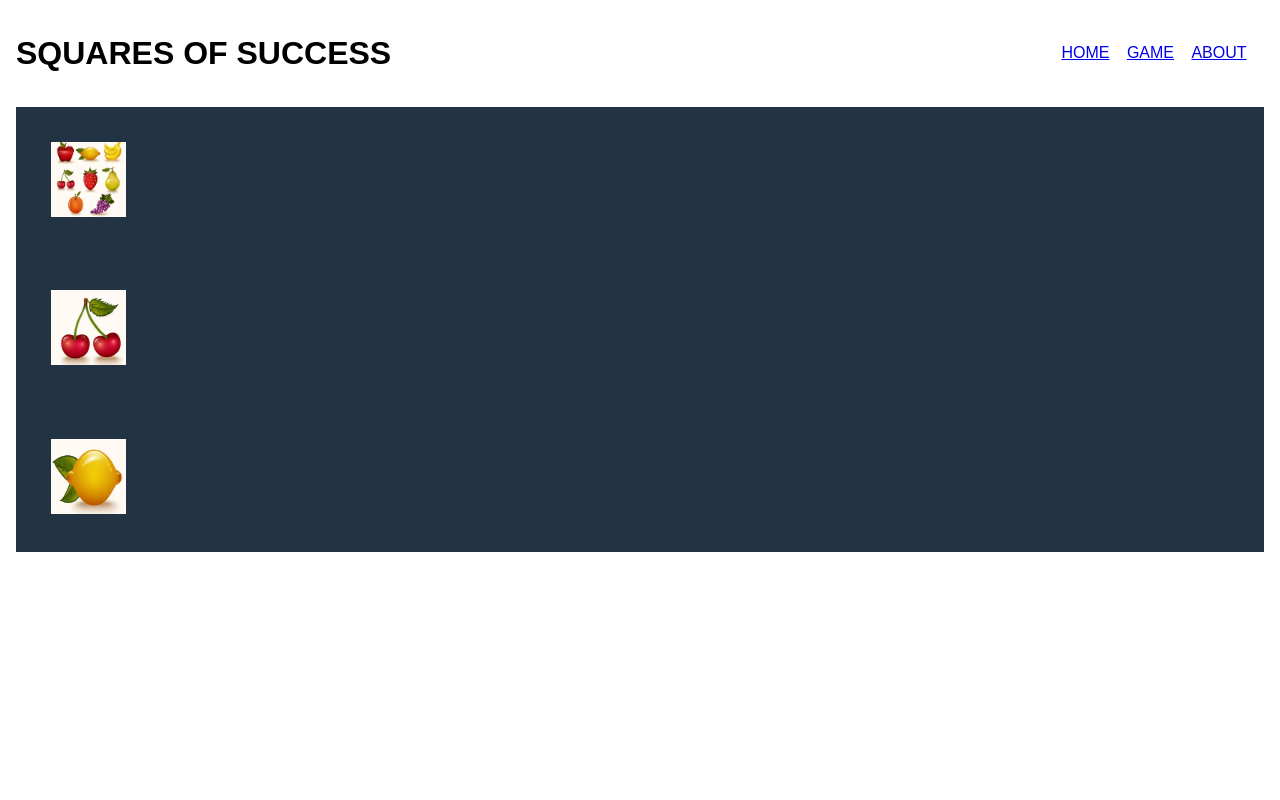
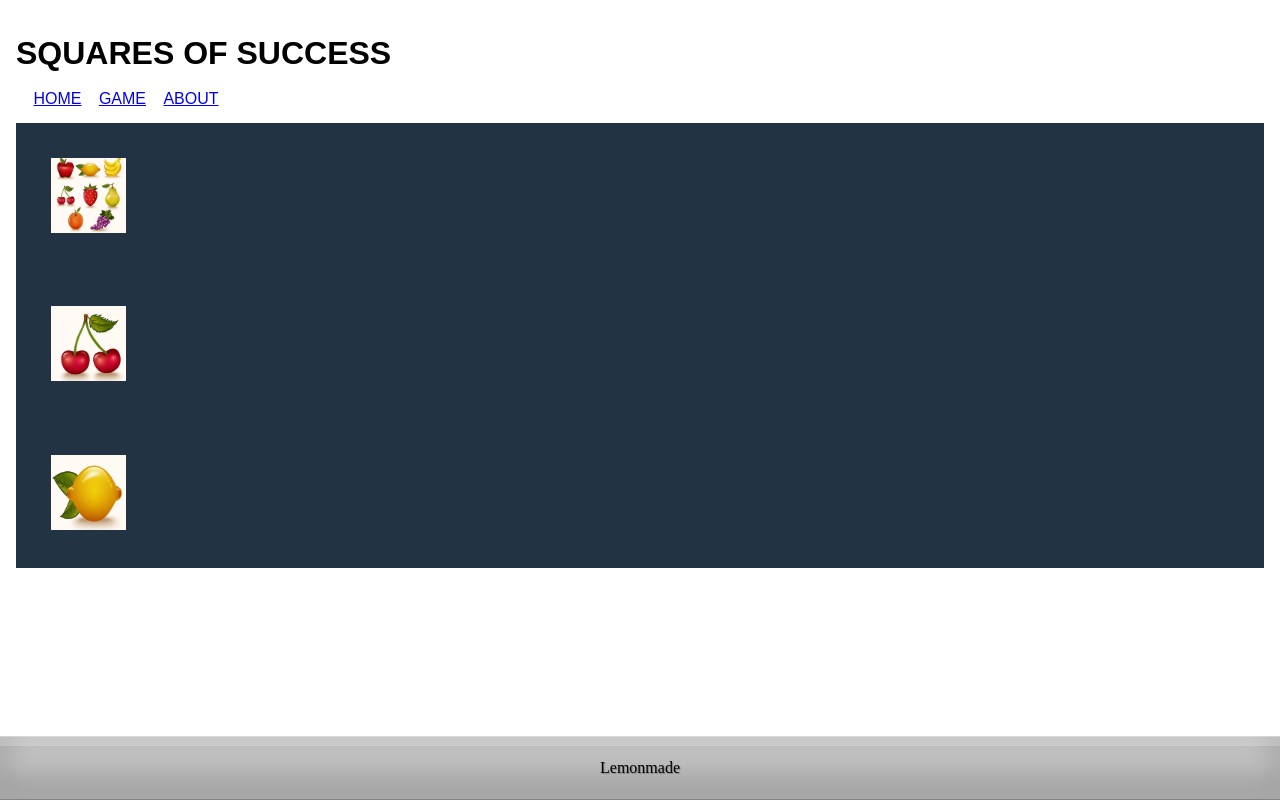
Before and after one commit to lemonmade1/Squares_Of_Success, a React (Create React App) app: page /about in a window 1280 px wide. Built offline with nearby package versions, Linux system fonts and the light colour scheme.

Commit message:
fixed footer

```diff
--- a/src/components/App/App.jsx
+++ b/src/components/App/App.jsx
@@ -1,28 +1,20 @@
 import React from 'react';
-import {
-  BrowserRouter as Router,
-  Route,
-} from 'react-router-dom';
 
-import About from '../About/About';
-import Game from '../Game/Game';
-import Home from '../Home/Home';
 import NavBar from '../NavBar/NavBar';
+import Footer from '../Footer/Footer';
 
 import './App.css';
 
 function App() {
 
   return (
-    <Router>
+
       <div className="App">
         <NavBar />
 
-        <Route path='/' component={Home} exact />
-        <Route path='/game' component={Game} />
-        <Route path='/about' component={About} />
+        <Footer />
       </div>
-    </Router>
+
   );
 }
 
--- /dev/null
+++ b/src/components/Footer/Footer.css
@@ -0,0 +1,17 @@
+#Footer-App {
+  display: flex;
+  justify-content: space-evenly;
+  align-items: center;
+  position: fixed;
+  bottom: 0;
+  left: 0;
+  width: 100%;
+  height: 4em;
+  text-shadow: 1px 1px 1px rgba(0, 0, 0, 0.3);
+  border-bottom: 1px solid rgba(0, 0, 0, 0.3);
+  background: rgba(0, 0, 0, 0.25);
+  box-shadow: inset 0 1px rgba(255, 255, 255, 0.3),
+              inset 0 10px rgba(255, 255, 255, 0.2),
+              inset 0 -10px 20px rgba(255, 255, 255, 0.25),
+              inset 0 -15px 30px rgba(0, 0, 0, 0.3);
+}
--- /dev/null
+++ b/src/components/Footer/Footer.jsx
@@ -0,0 +1,15 @@
+import React, { Component } from 'react';
+
+import './Footer.css'
+
+class Footer extends Component {
+  render() {
+    return (
+      <div id="Footer-App">
+        Lemonmade
+      </div>
+    )
+  }
+}
+
+export default Footer;
--- a/src/components/NavBar/NavBar.css
+++ b/src/components/NavBar/NavBar.css
@@ -1,7 +1,5 @@
 .NavBar-App {
-  display: flex;
-  justify-content: space-between;
-  align-items: center;
+
 }
 
 .navbar {
--- a/src/components/NavBar/NavBar.jsx
+++ b/src/components/NavBar/NavBar.jsx
@@ -1,7 +1,14 @@
 import React, { Component } from 'react';
+
 import {
+  BrowserRouter as Router,
   Link,
+  Route,
 } from 'react-router-dom';
+
+import About from '../About/About';
+import Game from '../Game/Game';
+import Home from '../Home/Home';
 
 import './NavBar.css';
 
@@ -11,11 +18,17 @@ class NavBar extends Component {
       <div className="NavBar-App">
         <h1>SQUARES OF SUCCESS</h1>
 
-        <nav className="navbar">
-          <Link to='/'>HOME</Link>
-          <Link to='/game'>GAME</Link>
-          <Link to='/about'>ABOUT</Link>
-        </nav>
+        <Router>
+          <nav className="navbar">
+            <Link to='/'>HOME</Link>
+            <Link to='/game'>GAME</Link>
+            <Link to='/about'>ABOUT</Link>
+          </nav>
+          <Route path='/' component={Home} exact />
+          <Route path='/game' component={Game} />
+          <Route path='/about' component={About} />
+        </Router>
+
       </div>
     )
   }
```
